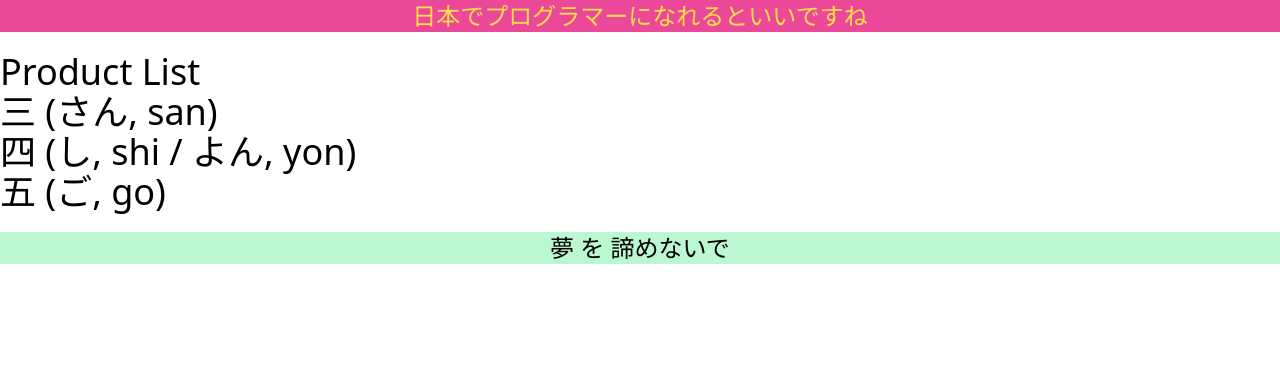
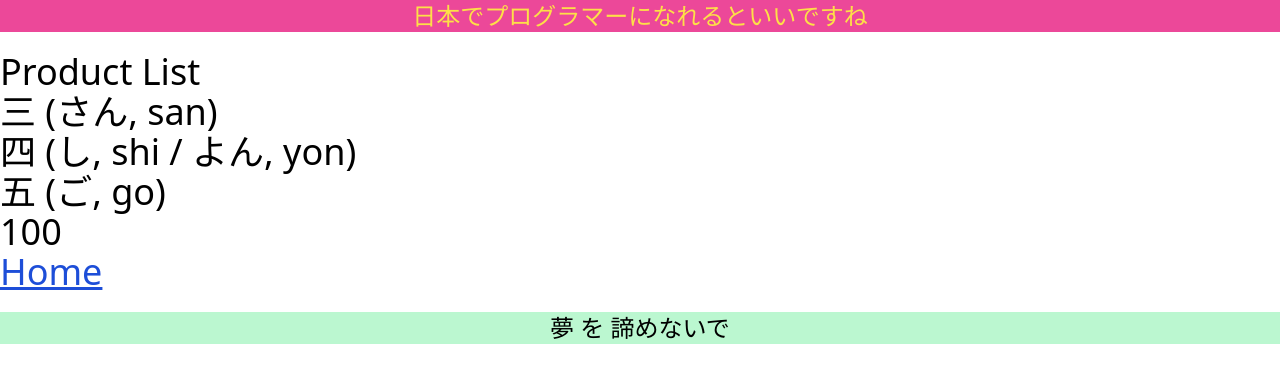
Before and after one commit to RaviAzzuraPutra/belajar-nextjs, a Next.js app: page /products in a window 1280 px wide. Shown: the top 382 px of the page. Built offline with nearby package versions, Linux system fonts and the light colour scheme.

Commit message:
Link Component Navigation

```diff
--- a/src/app/page.tsx
+++ b/src/app/page.tsx
@@ -1,7 +1,16 @@
+import Link from "next/link"
+
 export default function home() {
   return (
-    <h1 className="text-3xl text-bold">
-      こんにちはNextJS
-    </h1>
+    <div>
+      <h1 className="text-3xl text-bold">
+        こんにちはNextJS
+      </h1>
+      <div className="flex justify-start gap-x-4">
+        <Link href="/blog" className="text-blue-700 underline">Blog</Link>
+        <Link href="/products" className="text-blue-700 underline">Products</Link>
+      </div>
+    </div>
+
   )
 }
--- a/src/app/products/[productid]/page.tsx
+++ b/src/app/products/[productid]/page.tsx
@@ -1,4 +1,5 @@
 import { Metadata } from "next"
+import Link from "next/link"
 
 export const generateMetadata = async ({ params }: Props): Promise<Metadata> => {
     const title = await new Promise(resolve => {
@@ -21,6 +22,8 @@ export default function ProductDetails({ params }: Props) {
     return (
         <div>
             <h1>Detail Product {params.productid}</h1>
+
+            <Link href="/products" className="text-blue-700 underline">Back</Link>
         </div>
     )
 }
--- a/src/app/products/page.tsx
+++ b/src/app/products/page.tsx
@@ -1,18 +1,25 @@
+import Link from "next/link"
+
 export default function ProductList() {
+    const productid = 100;
     return (
         <div className="text-4xl">
             <h1>Product List</h1>
             <ul>
                 <li>
-                    三 (さん, san)
+                    <Link href="products/3">三 (さん, san)</Link>
                 </li>
                 <li>
-                    四 (し, shi / よん, yon)
+                    <Link href="products/4">四 (し, shi / よん, yon)</Link>
                 </li>
                 <li>
-                    五 (ご, go)
+                    <Link href="products/5">五 (ご, go)</Link>
+                </li>
+                <li>
+                    <Link href={`products/${productid}`}>{productid}</Link>
                 </li>
             </ul>
+            <Link href="/" className="text-blue-700 underline">Home</Link>
         </div>
 
     )
```
